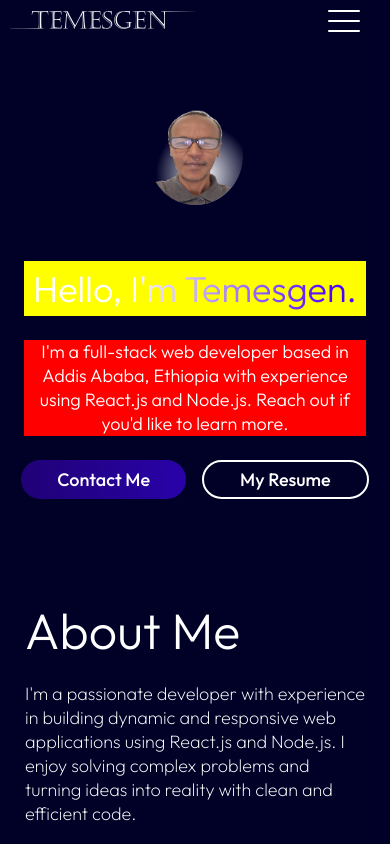
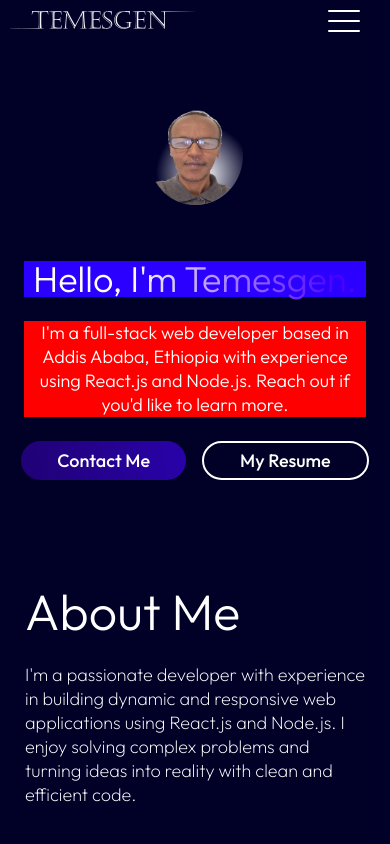
Before and after one commit to Temesgen123/temsgnportfolio, a React (Vite) app: page / in a window 390 px wide. Shown: the top 844 px of the page. Built offline with nearby package versions, Linux system fonts and the light colour scheme.

Commit message:
edited hero section

```diff
--- a/src/Components/Hero/Hero.css
+++ b/src/Components/Hero/Hero.css
@@ -76,8 +76,8 @@
     margin-top: 32px;
     width: 90%;
     font-size: 36px;
-    line-height: 55px;
-    background-color: yellow;
+    line-height: 36px;
+    background-color: rgb(43, 0, 255);
   }
   .hero p {
     width: 90%;
```
